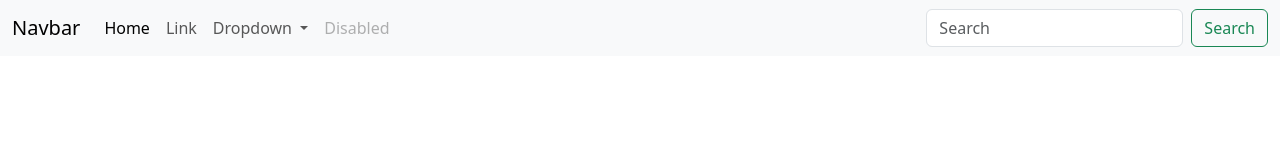
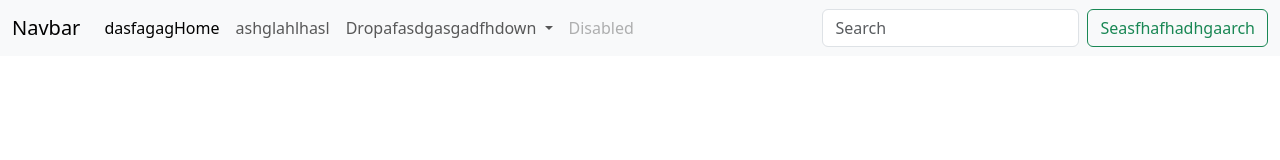
Before and after one commit to DR433/debojyotiRahut, a plain HTML site: page static/index.html in a window 1280 px wide. Drawn offline with nearby package versions, Linux system fonts and the light colour scheme.

Commit message:
index.html destuctured

```diff
--- a/static/index.html
+++ b/static/index.html
@@ -21,20 +21,20 @@
           <div class="collapse navbar-collapse" id="navbarSupportedContent">
             <ul class="navbar-nav me-auto mb-2 mb-lg-0">
               <li class="nav-item">
-                <a class="nav-link active" aria-current="page" href="#">Home</a>
+                <a class="nav-link active" aria-current="page" href="#">dasfagagHome</a>
               </li>
               <li class="nav-item">
-                <a class="nav-link" href="#">Link</a>
+                <a class="nav-link" href="#">ashglahlhasl</a>
               </li>
               <li class="nav-item dropdown">
                 <a class="nav-link dropdown-toggle" href="#" role="button" data-bs-toggle="dropdown" aria-expanded="false">
-                  Dropdown
+                  Dropafasdgasgadfhdown
                 </a>
                 <ul class="dropdown-menu">
-                  <li><a class="dropdown-item" href="#">Action</a></li>
+                  <li><a class="dropdown-item" href="#">Actasdgasgahgion</a></li>
                   <li><a class="dropdown-item" href="#">Another action</a></li>
                   <li><hr class="dropdown-divider"></li>
-                  <li><a class="dropdown-item" href="#">Something else here</a></li>
+                  <li><a class="dropdown-item" href="#">Somethasdgasgaging else here</a></li>
                 </ul>
               </li>
               <li class="nav-item">
@@ -43,7 +43,7 @@
             </ul>
             <form class="d-flex" role="search">
               <input class="form-control me-2" type="search" placeholder="Search" aria-label="Search">
-              <button class="btn btn-outline-success" type="submit">Search</button>
+              <button class="btn btn-outline-success" type="submit">Seasfhafhadhgaarch</button>
             </form>
           </div>
         </div>
```
